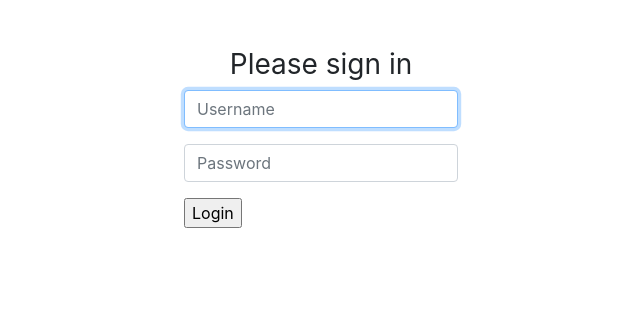
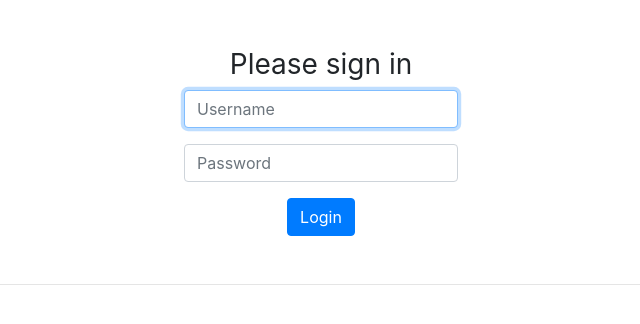
Before and after one commit to kubeportal/kubeportal, a Django app: template kubeportal/templates/index.html in a window 1280 px wide. Shown: the top 324 px of the page, without its empty margins (319-959 px from the left). Run offline with Django 3.2, Linux system fonts and the light colour scheme; the template is opened without the code that fills it, so the values that code supplies are empty; some libraries are stand-ins or nearby versions.

Commit message:
Optics, branding

```diff
--- /dev/null
+++ b/kubeportal/admin.py
@@ -0,0 +1,5 @@
+from django.contrib import admin
+from django.conf import settings
+
+admin_site = admin.AdminSite()
+admin_site.site_header = settings.BRANDING + ' - Administration'
--- a/kubeportal/templates/base.html
+++ b/kubeportal/templates/base.html
@@ -1,4 +1,5 @@
 {% load static %}
+{% load frontend_tags %}
 
 <!doctype html>
 <html lang="en">
@@ -12,6 +13,14 @@
 <body>
 	{% block content %}
 	{% endblock %}
+
+	<hr class="mt-5"/>
+    <footer class="footer">
+      <div class="container text-center">
+        <span class="text-muted">{% settings_value "BRANDING" %}</span>
+      </div>
+    </footer>
+
 	<script src="{% static 'bootstrap/js/bootstrap.bundle.min.js' %}"></script>
 </body>
 </html>
--- a/kubeportal/templates/index.html
+++ b/kubeportal/templates/index.html
@@ -1,6 +1,5 @@
 {% extends 'base.html' %}
 
-{% load frontend_tags %}
 {% block content %}
 
 <div class="container d-flex flex-column mt-5 align-items-center">
@@ -15,8 +14,7 @@
     <label for="password" class="sr-only">Password</label>
     <input type="password" class="form-control" name="password" id="password" placeholder="Password" required>
   </div>
-  <input type="submit" value="Login">
+  <div class="text-center"><button type="submit" class="btn btn-primary">Login</button></div>
 </form>
-<p class="mt-5 mb-3 text-muted">{% settings_value "BRANDING" %}</p>
 </div>
 {% endblock %}
--- a/kubeportal/urls.py
+++ b/kubeportal/urls.py
@@ -1,13 +1,13 @@
-from django.contrib import admin
 from django.contrib.auth.views import LoginView, LogoutView
 from django.urls import path, include
 
 from kubeportal import views
+from kubeportal.admin import admin_site
 
 urlpatterns = [
     path('', LoginView.as_view(template_name='index.html', redirect_authenticated_user=True), name="index"),
     path('dashboard', views.DashboardView.as_view(), name="dashboard"),
     path('logout', LogoutView.as_view(), name="logout"),
     path('social/', include('social_django.urls')),
-    path('admin/', admin.site.urls),
+    path('admin/', admin_site.urls),
 ]
```
